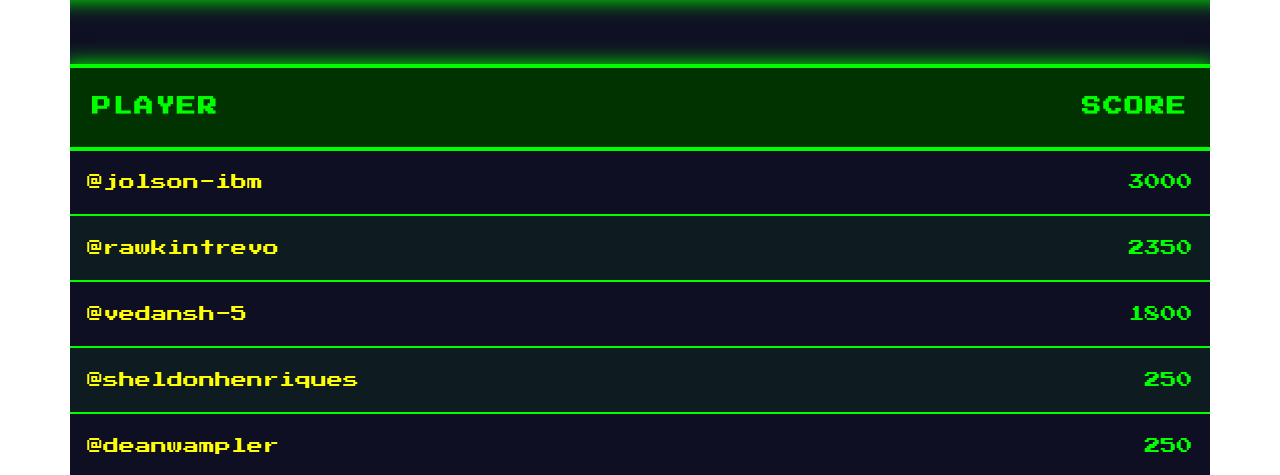
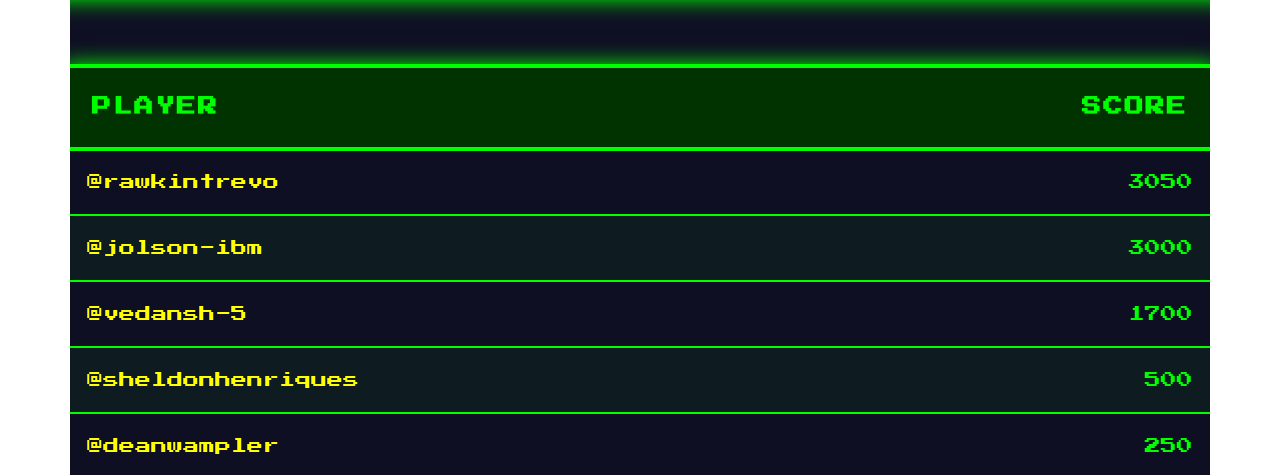
Before and after one commit to vedansh-5/gofannon, a Jekyll site: the page built from website/leaderboard.md, in a window 1280 px wide. Shown: the part 779-1254 px from the top of the page. Built offline with Jekyll 4.4.1, drawn with Linux system fonts in a browser that asks for light colours.

Commit message:
Update leaderboard rankings and scoring explanation

```diff
--- a/website/leaderboard.md
+++ b/website/leaderboard.md
@@ -4,9 +4,9 @@ title: Leaderboard
 ---
 | Player | Score |
 | :--- | ---: |
+| [@rawkintrevo](https://github.com/rawkintrevo) | 3050 |
 | [@jolson-ibm](https://github.com/jolson-ibm) | 3000 |
-| [@rawkintrevo](https://github.com/rawkintrevo) | 2350 |
-| [@vedansh-5](https://github.com/vedansh-5) | 1800 |
-| [@sheldonhenriques](https://github.com/sheldonhenriques) | 250 |
+| [@vedansh-5](https://github.com/vedansh-5) | 1700 |
+| [@sheldonhenriques](https://github.com/sheldonhenriques) | 500 |
 | [@deanwampler](https://github.com/deanwampler) | 250 |
 | [@andrewmusselman](https://github.com/andrewmusselman) | -800 |
```
